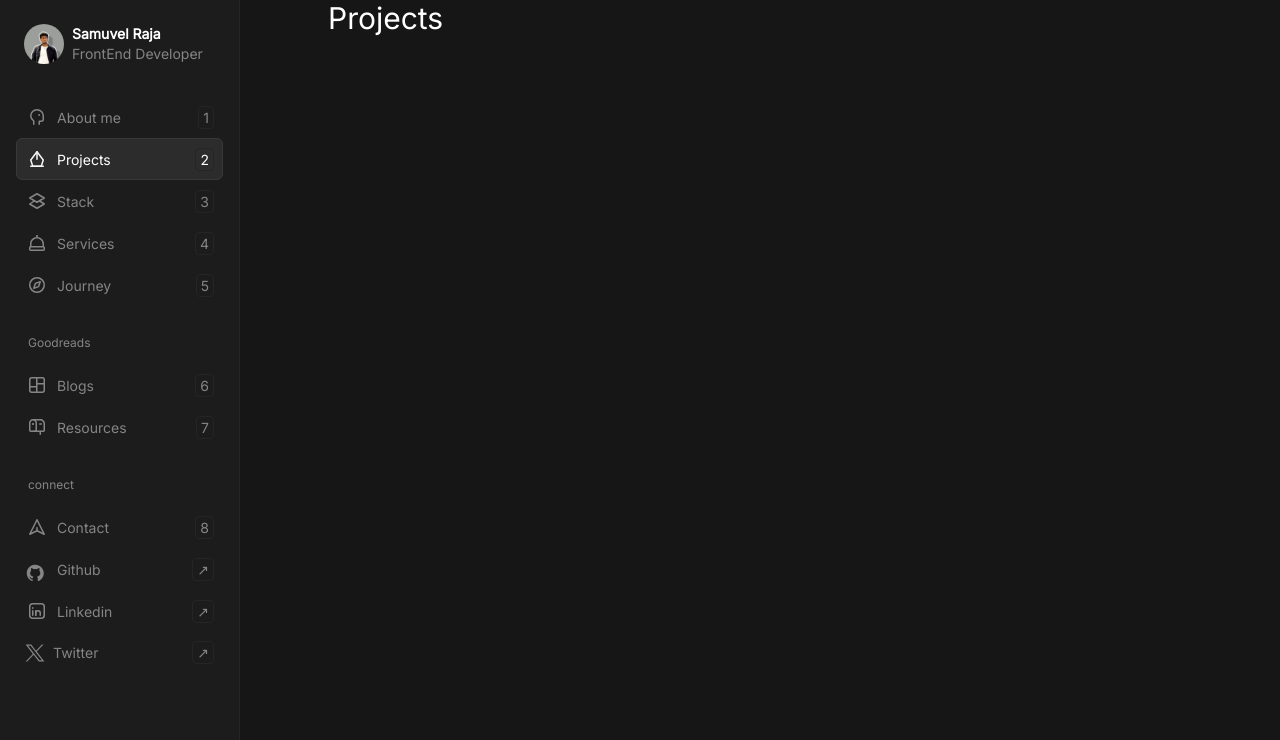
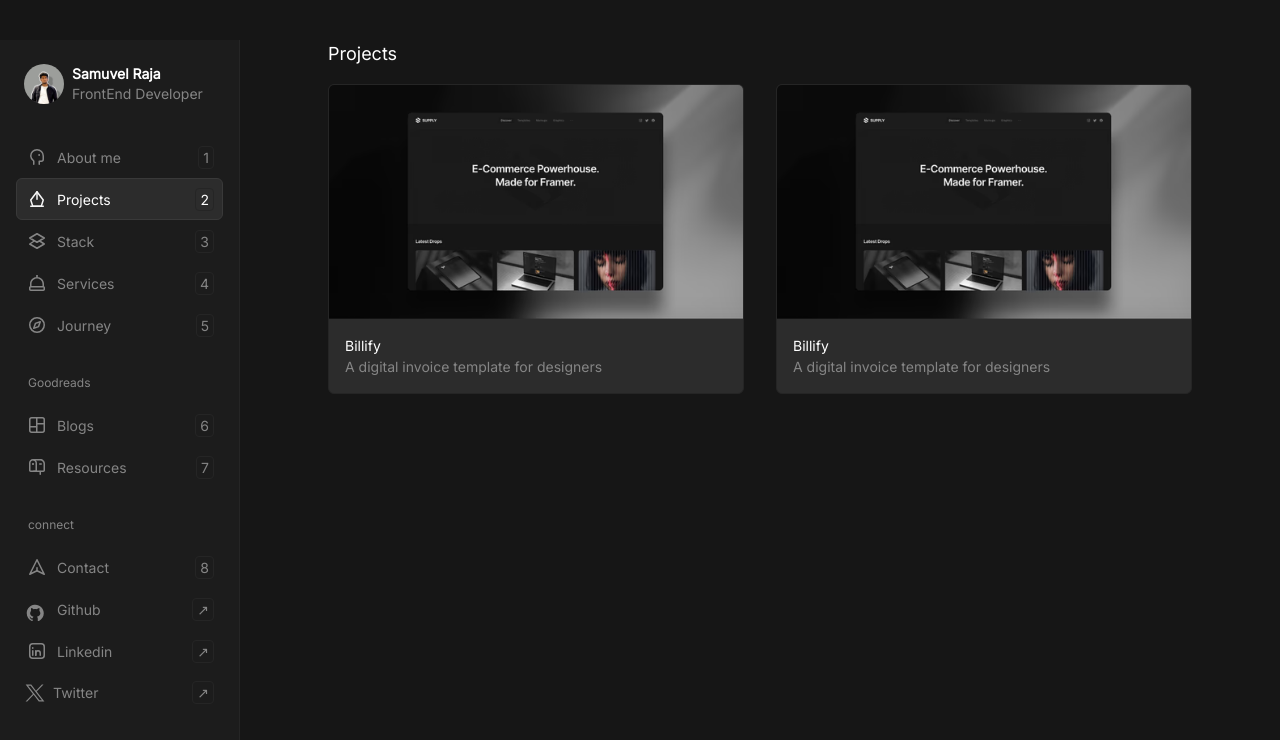
Before and after one commit to SamuvelRaja/portfolio, a React (Vite) app: page /projects in a window 1280 px wide. Shown: the top 740 px of the page. Built offline with nearby package versions, Linux system fonts and the light colour scheme.

Commit message:
added project page

```diff
--- a/src/pages/projects.tsx
+++ b/src/pages/projects.tsx
@@ -1,8 +1,32 @@
+
+import project from "../assets/project.avif"
 
 const Projects = () => {
   return (
     <div>
-        <h2 className="text-3xl">Projects</h2>
+        <div>
+        <h2 className="mt-10 mb-4 text-lg font-medium">Projects</h2>
+        <div className="flex gap-8">
+          <div className="card  bg-[#2c2c2c]">
+            <div className="overflow-hidden">
+              <img src={project} alt="project" className=" hover:scale-110 transition-all" />
+            </div>
+            <div className="p-4">
+              <h3>Billify</h3>
+              <p className="text-[#858585] font-extralight">A digital invoice template for designers</p>
+            </div>
+          </div>
+          <div className="card  bg-[#2c2c2c]">
+            <div className="overflow-hidden">
+              <img src={project} alt="project" className=" hover:scale-110 transition-all" />
+            </div>
+            <div className="p-4">
+              <h3>Billify</h3>
+              <p className="text-[#858585] font-extralight">A digital invoice template for designers</p>
+            </div>
+          </div>
+        </div>
+      </div>
     </div>
   )
 }
```
